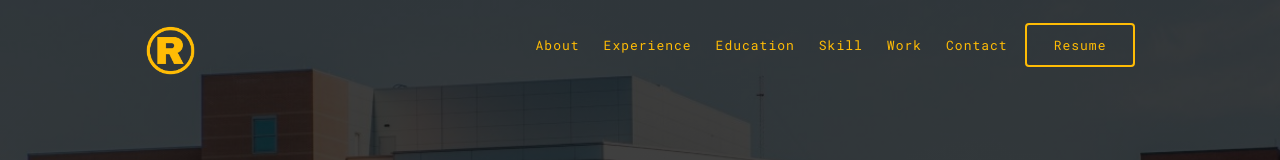
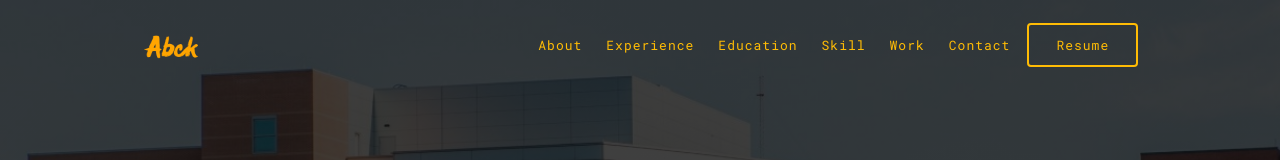
Before and after one commit to AbckSinha/AbckSinha.github.io, a plain HTML site: page index.html in a window 1280 px wide. Shown: the top 160 px of the page. Drawn offline with nearby package versions, Linux system fonts and the light colour scheme.

Commit message:
updated logo

```diff
--- a/index.html
+++ b/index.html
@@ -47,7 +47,7 @@
 
                 <div class="navbarZ topnav" id="navigation">
                     <div class="head">
-                        <img src="./img/logo.png" alt="">
+                        <img src="./img/abck.png" alt="">
                     </div>
                     <div>
                         <ul class="nav-items head-link" id="navigate">
```
Also changed, not shown: img/abck.png (added).
